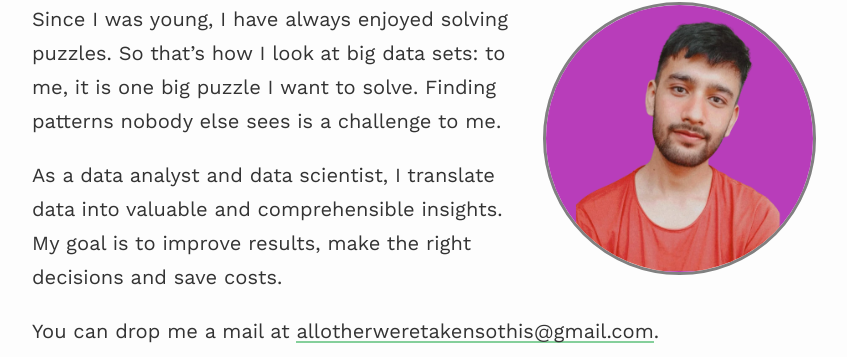
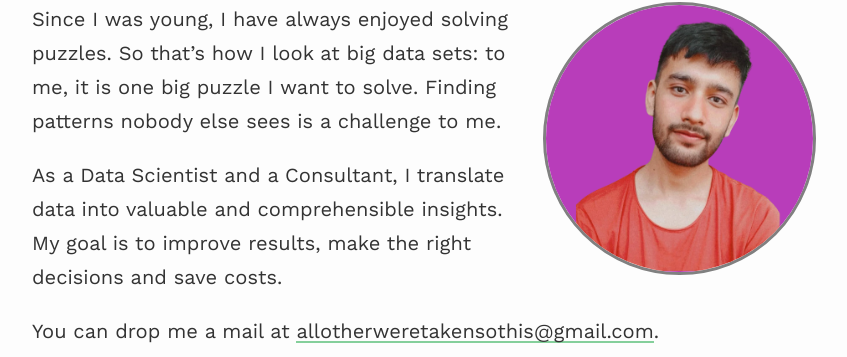
Before and after one commit to shubhamtiwari10/portfolio, a Jekyll site: the page built from index.md, in a window 1280 px wide. Shown: the part 190-547 px from the top of the page, without its empty margins (208-1055 px from the left). Built offline with Jekyll 4.4.1, drawn with Linux system fonts in a browser that asks for light colours; nearby versions of some CDN libraries.

Commit message:
Update index.md

```diff
--- a/index.md
+++ b/index.md
@@ -9,6 +9,6 @@ published: true
 
 Since I was young, I have always enjoyed solving puzzles. So that’s how I look at big data sets: to me, it is one big puzzle I want to solve. Finding patterns nobody else sees is a challenge to me.
 
-As a data analyst and data scientist, I translate data into valuable and comprehensible insights. My goal is to improve results, make the right decisions and save costs.
+As a Data Scientist and a Consultant, I translate data into valuable and comprehensible insights. My goal is to improve results, make the right decisions and save costs.
 
 You can drop me a mail at [allotherweretakensothis@gmail.com](mailto:allotherweretakensothis@gmail.com){:target="_blank"}.
```
